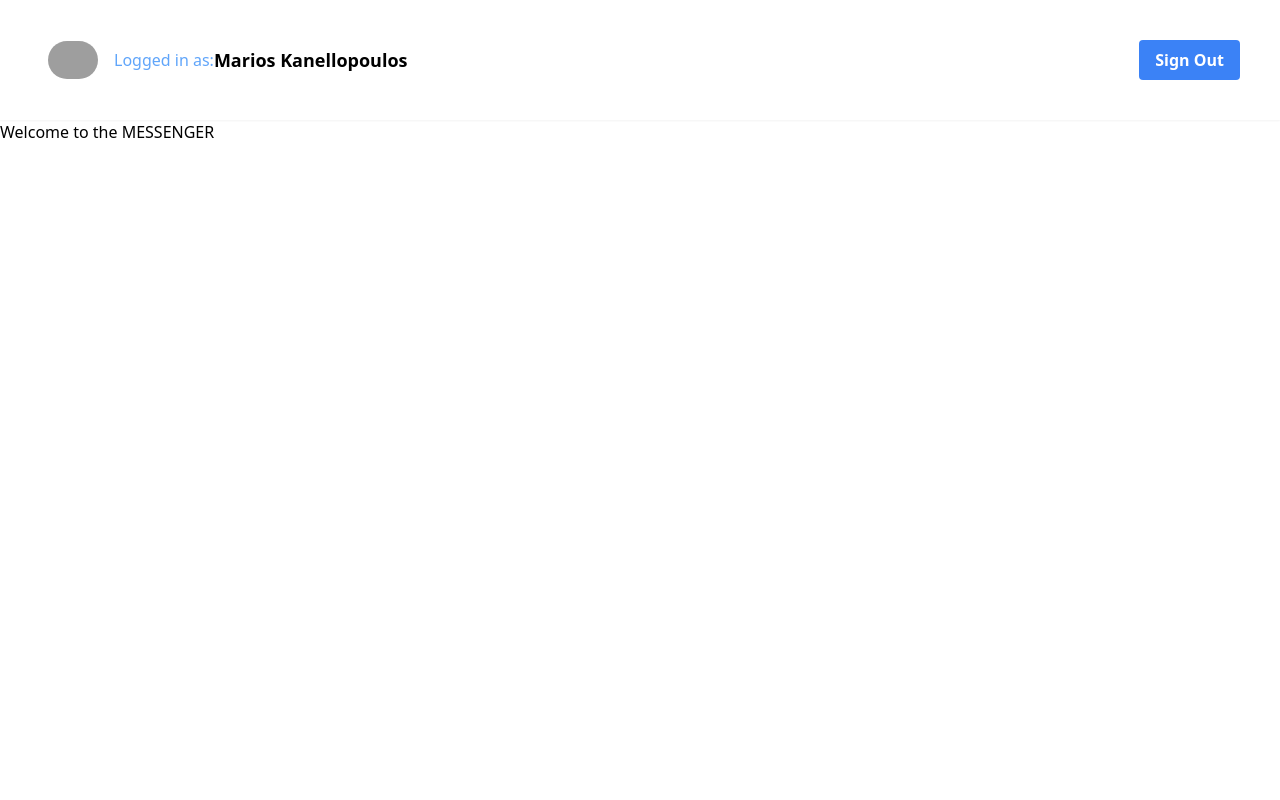
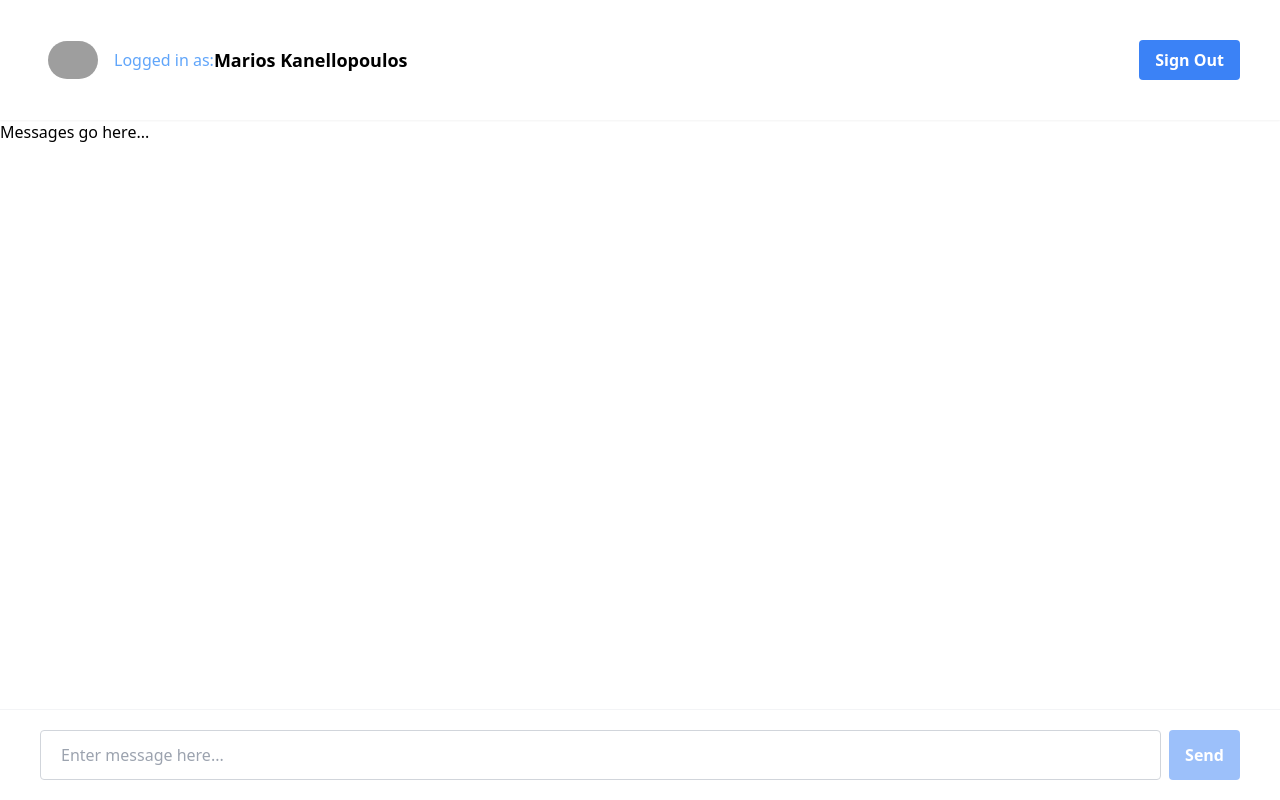
Before and after one commit to mariosknl/upstash-meta-messenger, a Next.js app: page / in a window 1280 px wide. Built offline with nearby package versions, Linux system fonts and the light colour scheme; grey boxes are pictures that could not be loaded.

Commit message:
building the chat input component 1/4

```diff
--- /dev/null
+++ b/app/ChatInput.tsx
@@ -0,0 +1,41 @@
+"use client";
+
+import { FormEvent, useState } from "react";
+
+function ChatInput() {
+	const [input, setInput] = useState("");
+
+	const addMessage = (e: FormEvent<HTMLFormElement>) => {
+		e.preventDefault();
+
+		if (!input) return;
+
+		const messageToSend = input;
+
+		setInput("");
+	};
+
+	return (
+		<form
+			onSubmit={addMessage}
+			className="fixed bottom-0 z-50 w-full flex px-10 py-5 space-x-2 border-t border-gray-100"
+		>
+			<input
+				type="text"
+				value={input}
+				onChange={(e) => setInput(e.target.value)}
+				placeholder="Enter message here..."
+				className="flex-1 rounded border border-gray-300 focus:outline-none focus:ring-2 focus:ring-blue-600 focus:border-transparent px-5 py-3 disabled:opacity-50 disabled:cursor-not-allowed"
+			/>
+			<button
+				disabled={!input}
+				className="bg-blue-500 hover:bg-blue-700 text-white font-bold py-2 px-4 rounded disabled:opacity-50 disabled:cursor-not-allowed"
+				type="submit"
+			>
+				Send
+			</button>
+		</form>
+	);
+}
+
+export default ChatInput;
--- /dev/null
+++ b/app/MessageList.tsx
@@ -0,0 +1,7 @@
+import React from "react";
+
+function MessageList() {
+	return <div>Messages go here...</div>;
+}
+
+export default MessageList;
--- a/app/page.tsx
+++ b/app/page.tsx
@@ -1,10 +1,12 @@
-import React from "react";
+import ChatInput from "./ChatInput";
+import MessageList from "./MessageList";
 
 function HomePage() {
 	return (
-		<div>
-			<h1>Welcome to the MESSENGER</h1>
-		</div>
+		<main>
+			<MessageList />
+			<ChatInput />
+		</main>
 	);
 }
 
```
